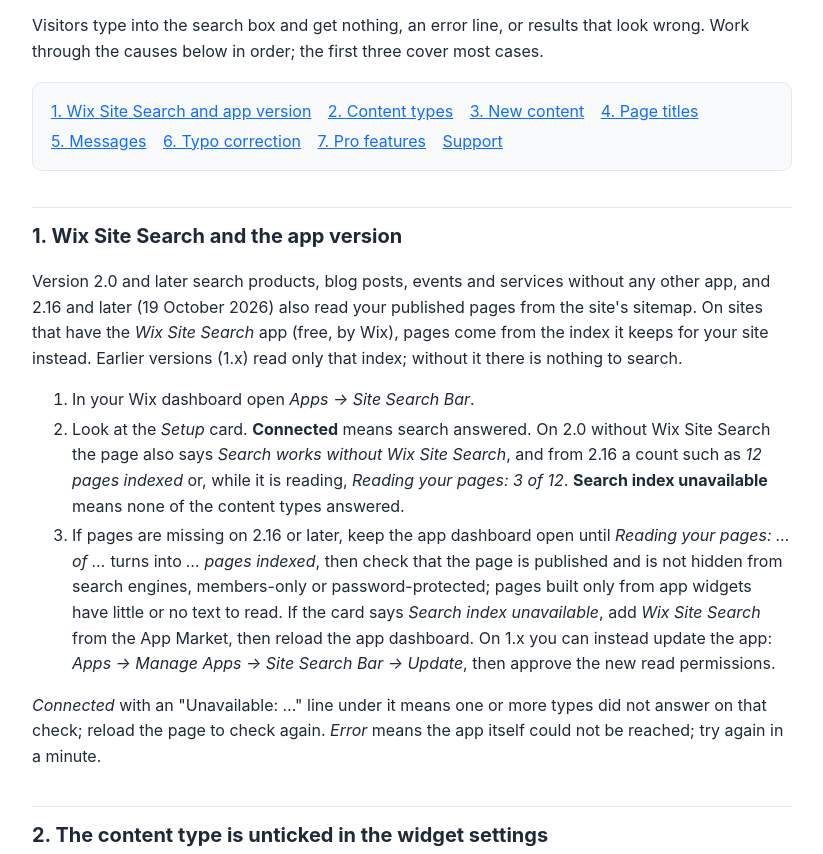
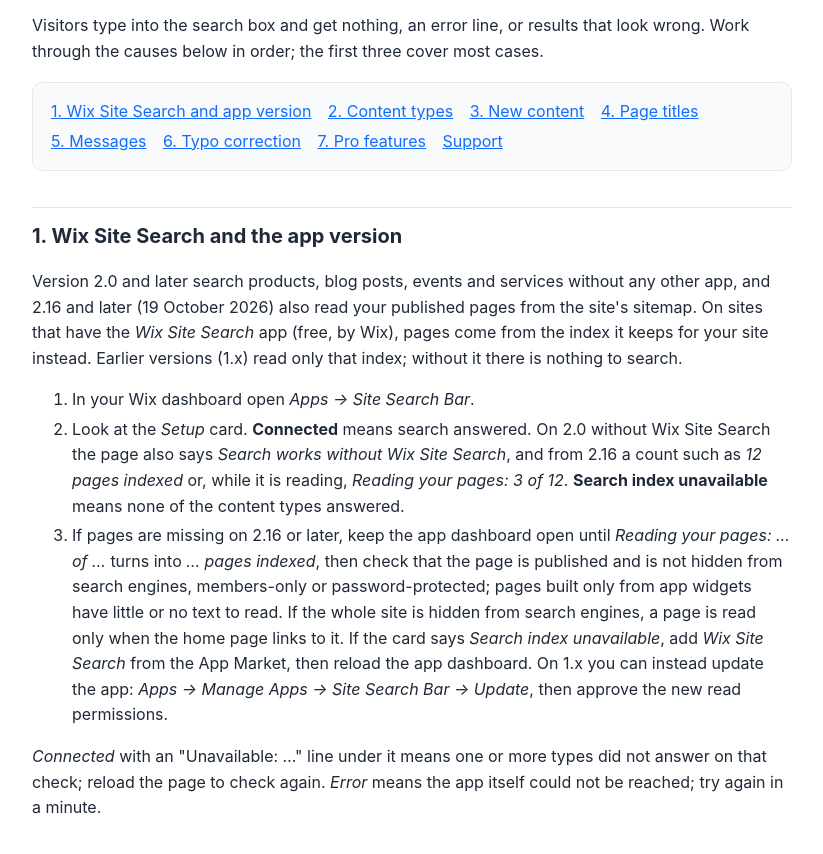
Before and after one commit to beobjoong1/instant-site-search-legal, a plain HTML site: page help/search-not-working.html in a window 1280 px wide. Shown: the part 151-1005 px from the top of the page, without its empty margins (228-1051 px from the left). Drawn offline with Linux system fonts and the light colour scheme.

Commit message:
privacy, help: wording for sites hidden from search engines
Co-Authored-By: Claude Fable 5.2 <noreply@anthropic.com>

```diff
--- a/help/search-not-working.html
+++ b/help/search-not-working.html
@@ -40,7 +40,7 @@
 <ol>
   <li>In your Wix dashboard open <em>Apps → Site Search Bar</em>.</li>
   <li>Look at the <em>Setup</em> card. <strong>Connected</strong> means search answered. On 2.0 without Wix Site Search the page also says <em>Search works without Wix Site Search</em>, and from 2.16 a count such as <em>12 pages indexed</em> or, while it is reading, <em>Reading your pages: 3 of 12</em>. <strong>Search index unavailable</strong> means none of the content types answered.</li>
-  <li>If pages are missing on 2.16 or later, keep the app dashboard open until <em>Reading your pages: … of …</em> turns into <em>… pages indexed</em>, then check that the page is published and is not hidden from search engines, members-only or password-protected; pages built only from app widgets have little or no text to read. If the card says <em>Search index unavailable</em>, add <em>Wix Site Search</em> from the App Market, then reload the app dashboard. On 1.x you can instead update the app: <em>Apps → Manage Apps → Site Search Bar → Update</em>, then approve the new read permissions.</li>
+  <li>If pages are missing on 2.16 or later, keep the app dashboard open until <em>Reading your pages: … of …</em> turns into <em>… pages indexed</em>, then check that the page is published and is not hidden from search engines, members-only or password-protected; pages built only from app widgets have little or no text to read. If the whole site is hidden from search engines, a page is read only when the home page links to it. If the card says <em>Search index unavailable</em>, add <em>Wix Site Search</em> from the App Market, then reload the app dashboard. On 1.x you can instead update the app: <em>Apps → Manage Apps → Site Search Bar → Update</em>, then approve the new read permissions.</li>
 </ol>
 <p><em>Connected</em> with an "Unavailable: …" line under it means one or more types did not answer on that check; reload the page to check again. <em>Error</em> means the app itself could not be reached; try again in a minute.</p>
 
```
Also changed, not shown: privacy.html (+1 -1 lines).
